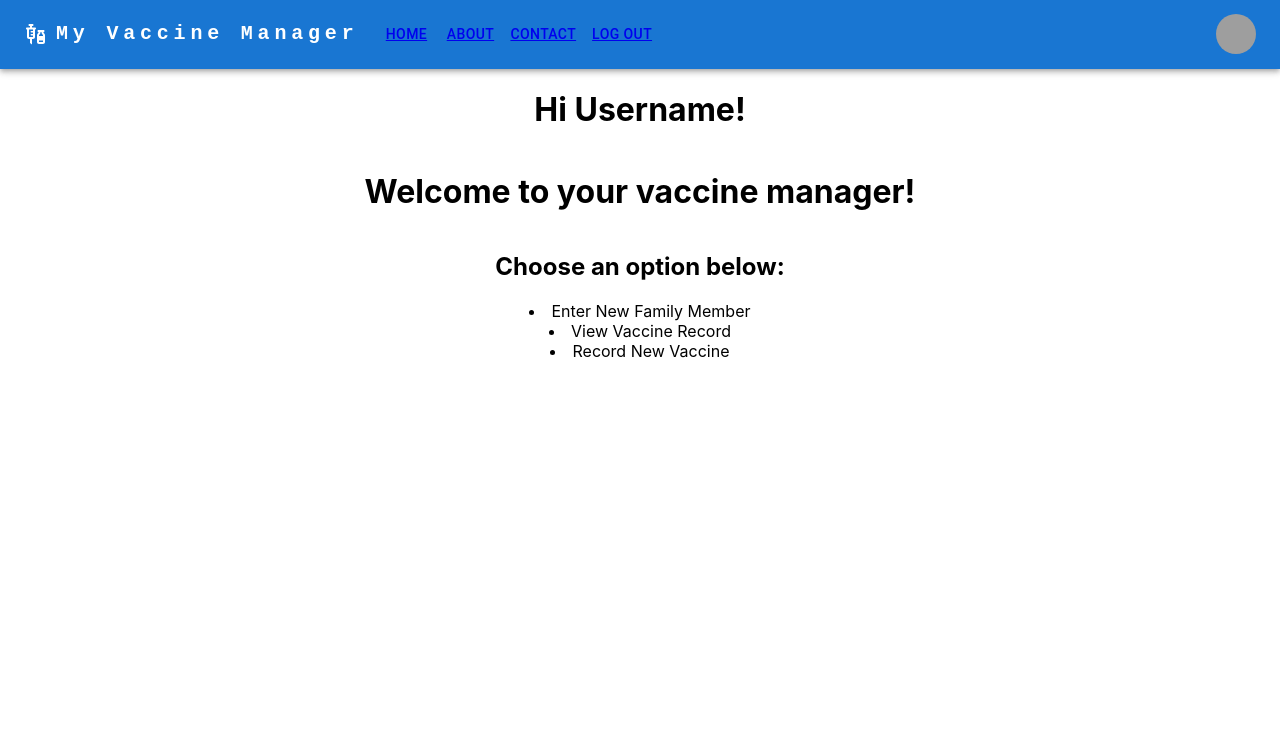
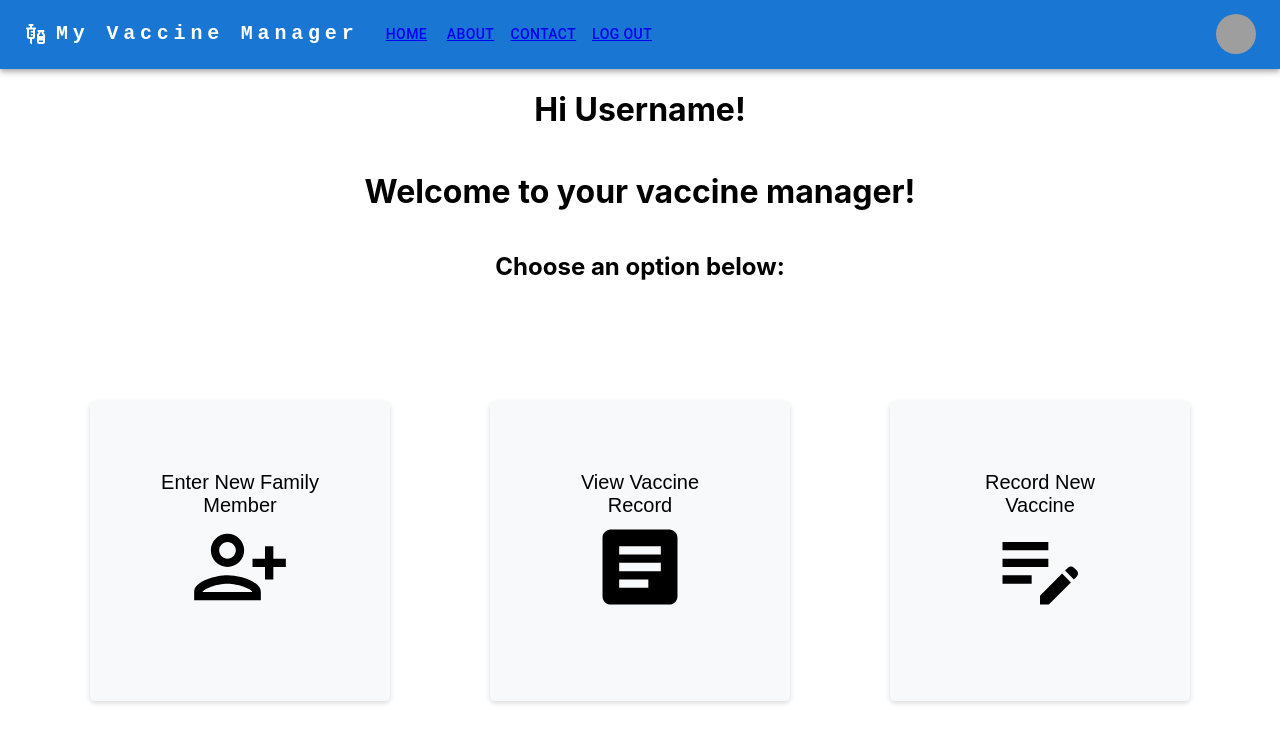
Before and after one commit to JLOtten/vaccine-manager, a React (Create React App) app in the folder frontend/: page /home in a window 1280 px wide. Shown: the top 742 px of the page. Built offline with nearby package versions, Linux system fonts and the light colour scheme; grey boxes are pictures that could not be loaded.

Commit message:
Added cards with MUI icons to homepage

```diff
--- /dev/null
+++ b/frontend/src/components/Home.css
@@ -0,0 +1,39 @@
+.card-container {
+    display: flex;
+    justify-content: center;
+    flex-wrap: wrap;
+    margin: 50px;
+  }
+
+.card-button {
+    display: flex;
+    justify-content: center;
+    width: 300px;
+    height: 300px;
+    margin: 50px 50px;
+    padding: 50px;
+    border: none;
+    border-radius: 5px;
+    box-shadow: 0 2px 5px rgba(0, 0, 0, 0.15);
+    background-color: #f8f9fa;
+    text-align: center;
+    cursor: pointer;
+  }
+
+  .card-content {
+    display: flex;
+    margin: 10px;
+    padding: 10px;
+    font-size: 20px;
+    flex-direction: column;
+    justify-content: center;
+    align-items: center;
+  }
+
+  .card-button:hover {
+    background-color: #e9ecef;
+  }
+
+  .card-button li {
+    list-style: none;
+  }
--- a/frontend/src/components/Home.tsx
+++ b/frontend/src/components/Home.tsx
@@ -1,5 +1,9 @@
 import React from "react";
 import ResponsiveAppBar from "./ResponsiveAppBar";
+import './Home.css';
+import PersonAddAltIcon from '@mui/icons-material/PersonAddAlt';
+import ArticleIcon from '@mui/icons-material/Article';
+import EditNoteIcon from '@mui/icons-material/EditNote';
 
 function Home() {
 
@@ -8,15 +12,37 @@ function Home() {
       <nav>
         <ResponsiveAppBar />
       </nav>
-          <div style={{ display: 'flex', flexDirection: 'column', alignItems:'center', justifyContent: 'center' }}>
+      <div style={{ display: 'flex', flexDirection: 'column', alignItems: 'center', justifyContent: 'center' }}>
         <h1>Hi Username!</h1>
         <h1>Welcome to your vaccine manager!</h1>
         <h2>Choose an option below:</h2>
       </div>
-          <div style={{ display: 'flex', flexDirection: 'column', alignItems:'center', justifyContent: 'center' }}>
+      <div className="card-container">
+        <div style={{ display: 'flex', flexDirection: 'row', alignItems: 'center', justifyContent: 'center' }}>
+          <button className="card-button" onClick={() => console.log('Enter New Family Member clicked')}>
+
+            <div className="card-content">
               <li>Enter New Family Member</li>
+              <PersonAddAltIcon sx={{ fontSize: 100 }} />
+            </div>
+          </button>
+          <button className="card-button" onClick={() => console.log('View Vaccine Record clicked')}>
+
+            <div className="card-content">
               <li>View Vaccine Record</li>
+              <ArticleIcon sx={{ fontSize: 100 }} />
+            </div>
+          </button>
+
+
+          <button className="card-button" onClick={() => console.log('Record New Vaccine clicked')}>
+
+            <div className="card-content">
               <li>Record New Vaccine</li>
+              <EditNoteIcon sx={{ fontSize: 100 }} />
+            </div>
+          </button>
+        </div>
       </div>
     </div>
   );
```
Lines whose indentation alone changed are shown as unchanged.
